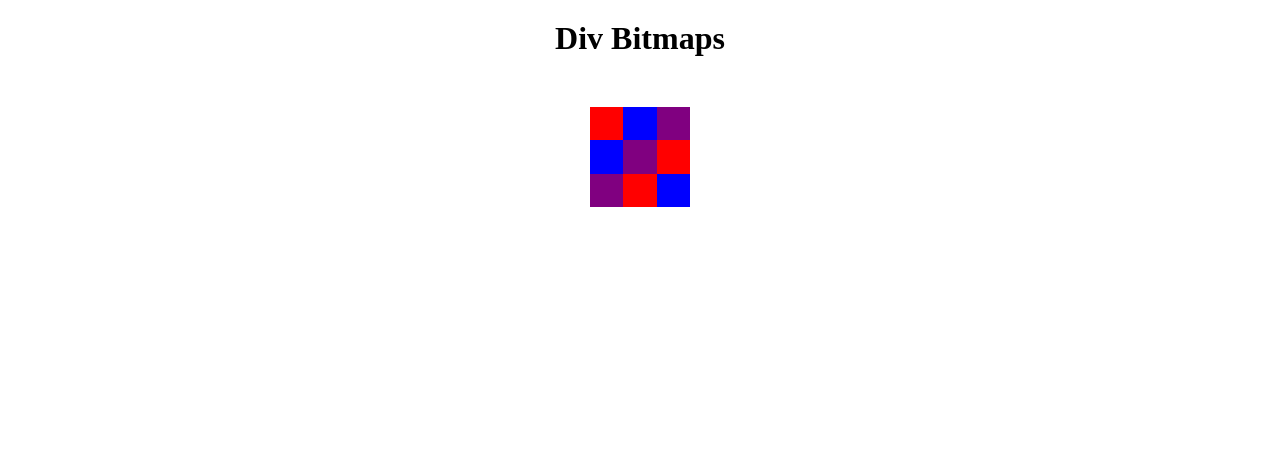
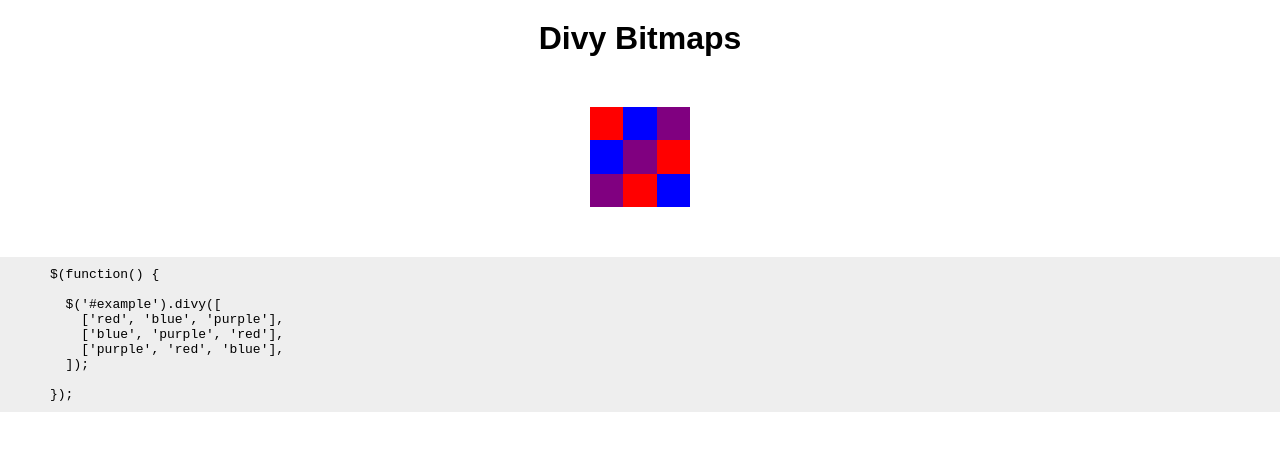
Before and after one commit to nixpulvis/dvis, a plain HTML site: page examples/basic.html in a window 1280 px wide. Drawn offline with nearby package versions, Linux system fonts and the light colour scheme.

Commit message:
Cleaning up example code a bit.

```diff
--- a/examples/basic.html
+++ b/examples/basic.html
@@ -7,13 +7,24 @@
 </head>
 <body>
 
-<h1>Div Bitmaps</h1>
+<h1>Divy Bitmaps</h1>
 
 <div id="example"></div>
+
+<pre><code>$(function() {
+
+  $('#example').divy([
+    ['red', 'blue', 'purple'],
+    ['blue', 'purple', 'red'],
+    ['purple', 'red', 'blue'],
+  ]);
+
+});</code></pre>
 
 <style>
 
 html, body {
+  font-family: sans-serif;
   margin: 0;
   padding: 0;
 }
@@ -21,6 +32,12 @@ html, body {
 h1 {
   text-align: center;
   margin: 20px 0 50px;
+}
+
+pre {
+  margin-top: 50px;
+  padding: 10px 50px;
+  background-color: #eee;
 }
 
 #example {
@@ -37,16 +54,15 @@ h1 {
 
 <script>
 
-// Create the bitmap of colors.
-var bitmap = [
-  ['red', 'blue', 'purple'],
-  ['blue', 'purple', 'red'],
-  ['purple', 'red', 'blue'],
-];
-
 // Once the DOM is ready, apply the bitmap to the #example div.
 $(function() {
-  $('#example').divy(bitmap);
+
+  $('#example').divy([
+    ['red', 'blue', 'purple'],
+    ['blue', 'purple', 'red'],
+    ['purple', 'red', 'blue'],
+  ]);
+
 });
 
 </script>
```
